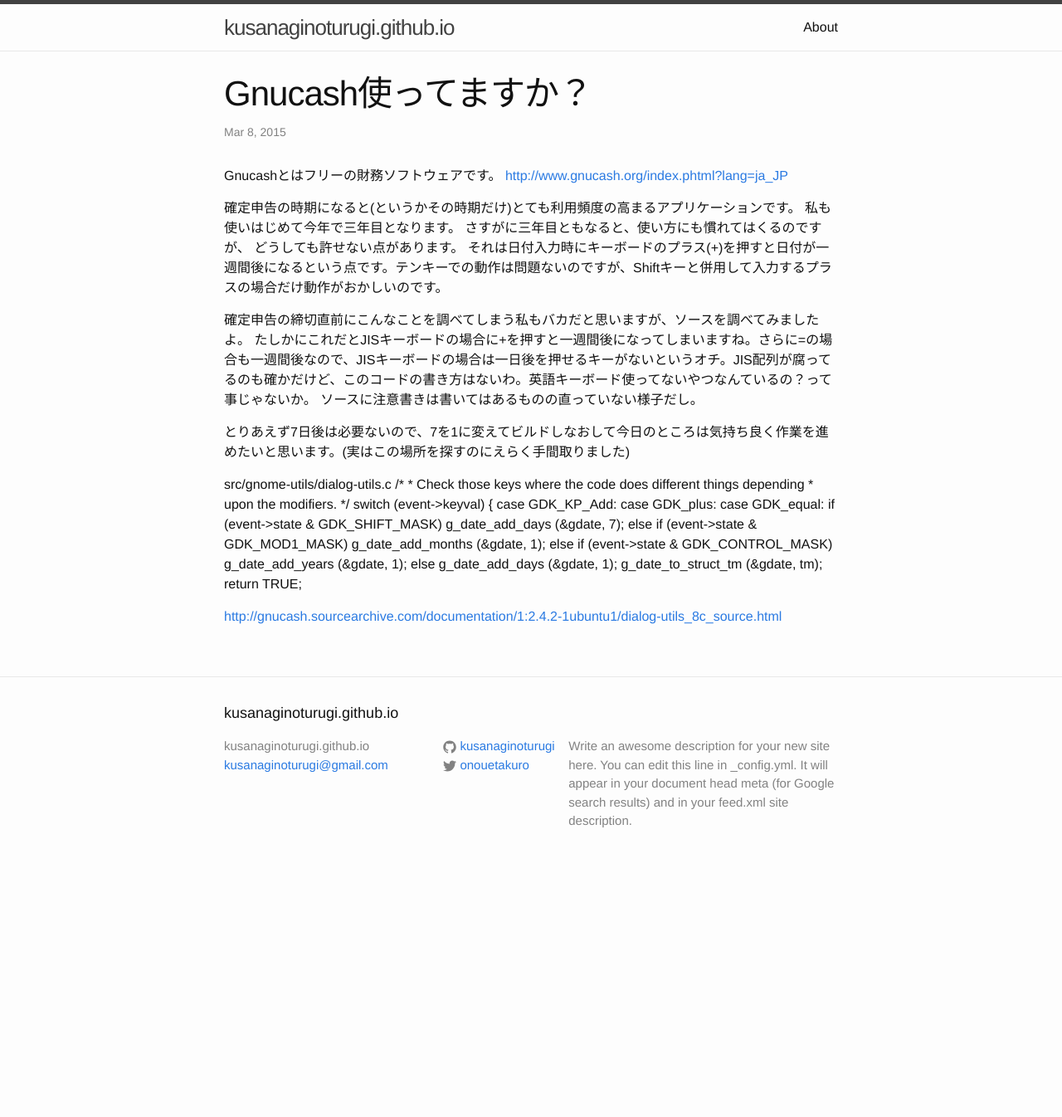
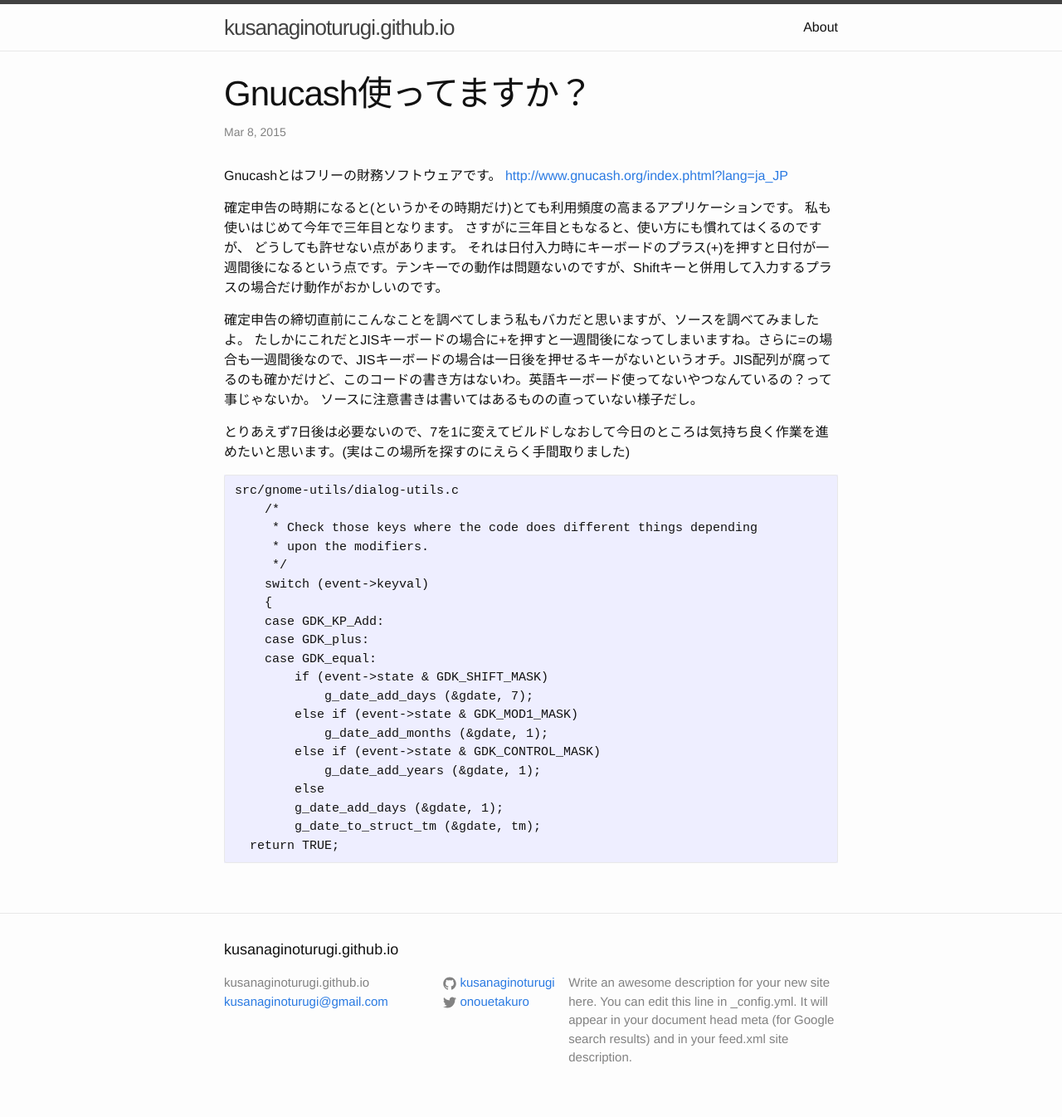
Before and after one commit to kusanaginoturugi/kusanaginoturugi.github.io, a Jekyll site: the page built from _posts/2015-03-08-gnucash.markdown, in a window 1280 px wide. Shown: the whole page at 83% size. Built offline with Jekyll 4.4.1, drawn with Linux system fonts in a browser that asks for light colours; before the commit the page ends 1061 px from its top, so only the background shows below that.

Commit message:
コード部分のインデントを修正

```diff
--- a/_posts/2015-03-08-gnucash.markdown
+++ b/_posts/2015-03-08-gnucash.markdown
@@ -15,7 +15,7 @@
 
 とりあえず7日後は必要ないので、7を1に変えてビルドしなおして今日のところは気持ち良く作業を進めたいと思います。(実はこの場所を探すのにえらく手間取りました)
 
-src/gnome-utils/dialog-utils.c
+    src/gnome-utils/dialog-utils.c
         /*
          * Check those keys where the code does different things depending
          * upon the modifiers.
@@ -32,8 +32,8 @@
             else if (event->state & GDK_CONTROL_MASK)
                 g_date_add_years (&gdate, 1);
             else
-    	    g_date_add_days (&gdate, 1);
+            g_date_add_days (&gdate, 1);
             g_date_to_struct_tm (&gdate, tm);
-    	return TRUE;
+      return TRUE;
 
-<http://gnucash.sourcearchive.com/documentation/1:2.4.2-1ubuntu1/dialog-utils_8c_source.html>
+[gnucash-source]: http://gnucash.sourcearchive.com/documentation/1:2.4.2-1ubuntu1/dialog-utils_8c_source.html
```
